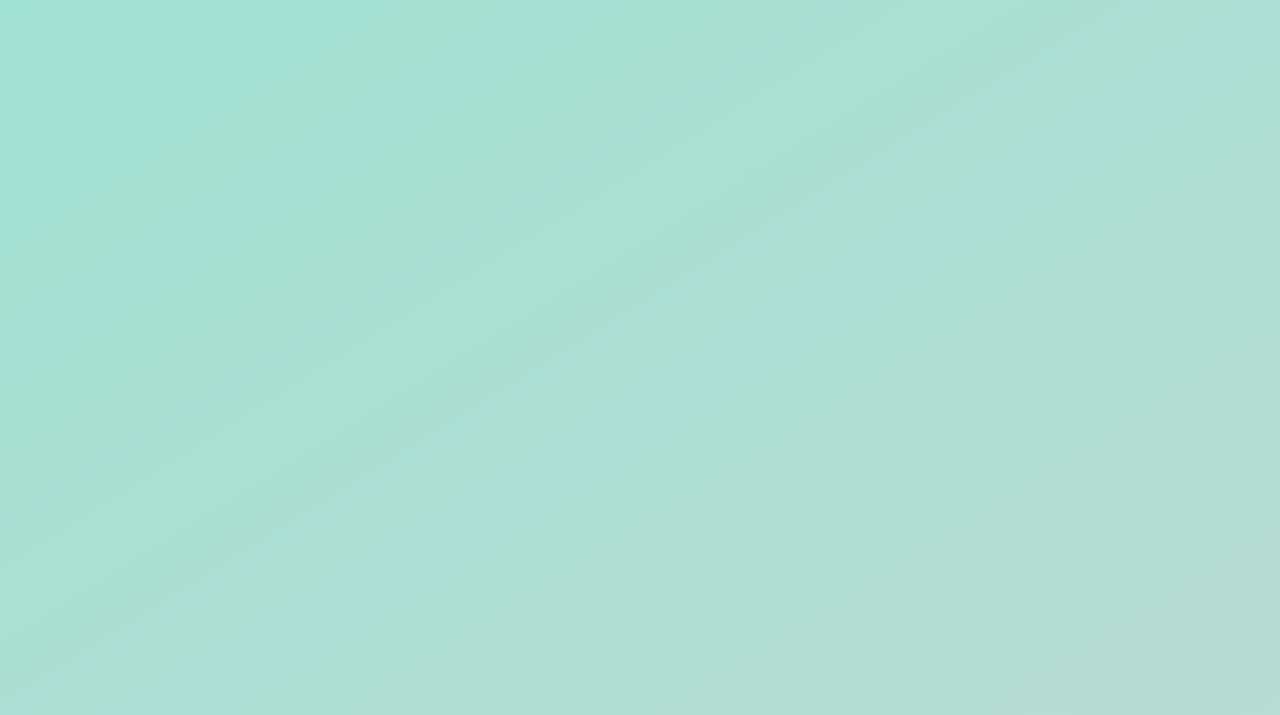
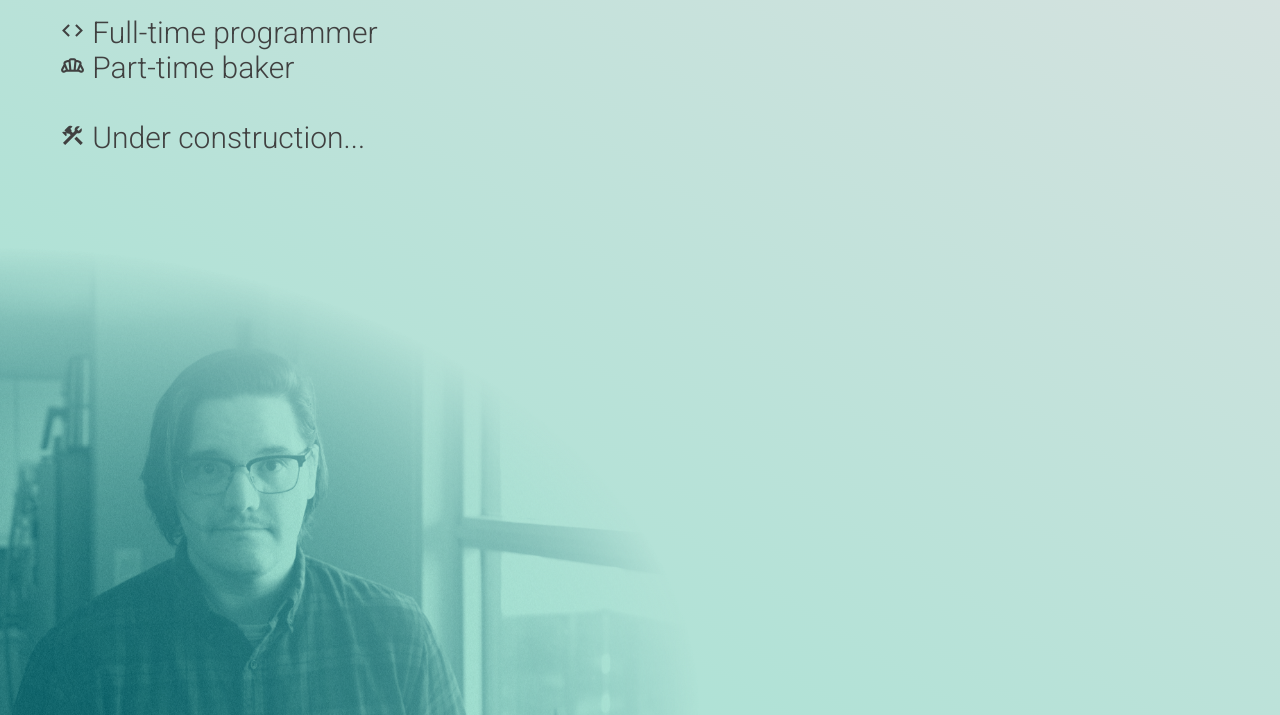
Before and after one commit to mxmgodin/mxmgodin.github.io, a plain HTML site: page index.html in a window 1280 px wide. Shown: the part 85-800 px from the top of the page. Drawn offline with Linux system fonts and the light colour scheme; a web font is replaced by a local one.

Commit message:
added background

```diff
--- a/index.html
+++ b/index.html
@@ -1,13 +1,32 @@
 <!DOCTYPE html>
 <html>
+
 <head>
     <title>Max Godin — About me</title>
     <meta charset="UTF-8">
     <link rel="stylesheet" href="https://fonts.googleapis.com/css?family=Dela+Gothic+One">
-        <link rel="stylesheet" href="https://fonts.googleapis.com/icon?family=Material+Icons">
+    <link rel="stylesheet" href="https://fonts.googleapis.com/css2?family=Roboto:wght@300&display=swap">
+    <link rel="stylesheet" href="https://fonts.googleapis.com/icon?family=Material+Icons|Material+Icons+Outlined">
     <link rel="stylesheet" href="styles.css">
 </head>
+
 <body>
-        <h1>Be gay, do crimes. &#x1F3F3;&#xFE0F;&#x200D;&#x1F308;</h1>
+    <div class="wrap">
+        <div class="gradient-background">
+            <div class="photo-background">
+                <div class="content">
+                    <h1>Max Godin</h1>
+                    <p class="bio">
+                        <span class="material-icons-outlined md60">code</span> Full-time programmer
+                        <br>
+                        <span class="material-icons-outlined md60">bakery_dining</span> Part-time baker
+                        <br><br>
+                        <span class="material-icons-outlined md60">construction</span> Under construction...
+                    </p>
+                </div>
+            </div>
+        </div>
+    </div>
 </body>
+
 </html>
--- a/styles.css
+++ b/styles.css
@@ -1,45 +1,49 @@
-body {
-    font-family: -apple-system, BlinkMacSystemFont, 'Segoe UI', Roboto, Oxygen, Ubuntu, Cantarell, 'Open Sans', 'Helvetica Neue', sans-serif;
-    padding: 18pt;
+* { margin:0; padding:0; box-sizing:border-box; }
+
+.wrap {
+    height: 100vh;
+    width: 100%;
+    display:flex;
+    flex-direction:column;
+}
+
+.gradient-background {
+    background: no-repeat center center fixed;
+    background-image: linear-gradient(to top right, #a0e2d2, #d8e2e0);
+    background-repeat: no-repeat;
+    background-size: cover;
+    -webkit-background-size: cover;
+    -moz-background-size: cover;
+    -o-background-size: cover;
+    height: 100%;
+}
+
+.photo-background {
+    background-image: url(resources/background-photo.png);
+    background-repeat: no-repeat;
+    background-position: bottom left;
+    background-attachment: fixed;
+    background-size: 700px;
+    height: 100%;
+}
+
+.content {
+    font-family: 'Roboto';
+    font-size: 30px;
+    padding: 30px;
+    color: #404040;
 }
 
 h1 {
     font-family: 'Dela Gothic One';
-    font-size: 18pt;
-    color: #404040;
+    font-size: 35px;
+    text-shadow: 1px 1px 5px #3030301f;
 }
 
-html {
-    background: no-repeat center center fixed;
-    background-image: linear-gradient(to bottom right, rgb(160, 226, 210), rgb(184, 219, 211));
-    background-repeat: no-repeat;
-    -webkit-background-size: cover;
-    -moz-background-size: cover;
-    -o-background-size: cover;
-    background-size: cover;
+.bio {
+    padding: 30px;
 }
 
-.material-icons {
-    font-family: 'Material Icons';
-    font-weight: normal;
-    font-style: normal;
-    font-size: 24px;  /* Preferred icon size */
-    display: inline-block;
-    line-height: 1;
-    text-transform: none;
-    letter-spacing: normal;
-    word-wrap: normal;
-    white-space: nowrap;
-    direction: ltr;
-
-    /* Support for all WebKit browsers. */
-    -webkit-font-smoothing: antialiased;
-    /* Support for Safari and Chrome. */
-    text-rendering: optimizeLegibility;
-
-    /* Support for Firefox. */
-    -moz-osx-font-smoothing: grayscale;
-
-    /* Support for IE. */
-    font-feature-settings: 'liga';
-  }
+.material-icons-outlined.md60 {
+    font-size: 25px;
+}
```
Also changed, not shown: resources/background-photo.png (added). Lines whose indentation alone changed are shown as unchanged.
